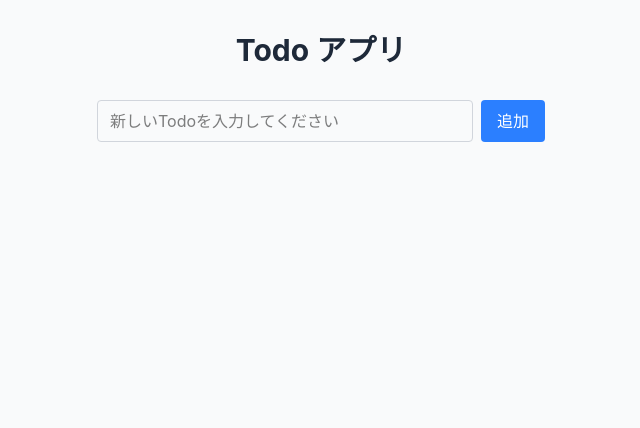
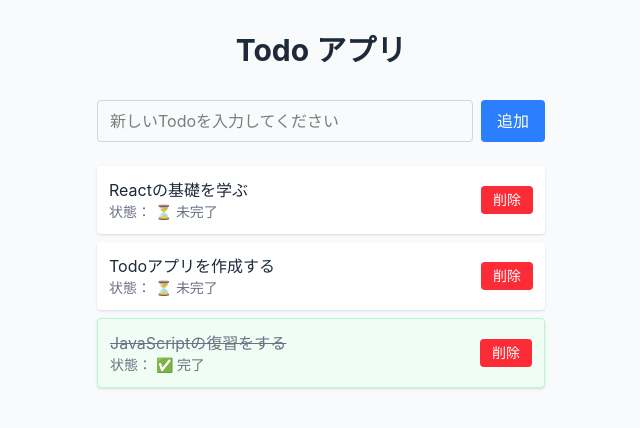
Before and after one commit to ko-ki-creator/react-todo-app, a React (Vite) app: page / in a window 1280 px wide. Shown: the top 428 px of the page, without its empty margins (319-959 px from the left). Built offline with nearby package versions, Linux system fonts and the light colour scheme.

Commit message:
commit19

```diff
--- a/src/App.jsx
+++ b/src/App.jsx
@@ -4,8 +4,24 @@ import TodoForm from "./TodoForm";
 
 export default function App() {
 
-  // 静的な配列をuseStateで管理するように変更
-  const [todos, setTodos] = useState([]); // 初期値を空の配列に変更
+  // 初期データを用意
+  const [todos, setTodos] = useState([
+    {
+      id: 1,
+      text: "Reactの基礎を学ぶ",
+      completed: false
+    },
+    {
+      id: 2,
+      text: "Todoアプリを作成する",
+      completed: false
+    },
+    {
+      id: 3,
+      text: "JavaScriptの復習をする",
+      completed: true
+    }
+  ]);
 
   // 新しいIDを生成する関数
   const generateNewId = () => {
@@ -25,6 +41,11 @@ export default function App() {
     setTodos([...todos, newTodo]);
   };
 
+  // Todo削除関数を追加
+  const deleteTodo = (id) => {
+    const updatedTodos = todos.filter(todo => todo.id !== id);
+    setTodos(updatedTodos);
+  };
 
   return (
     <div className="min-h-screen bg-gray-50 py-8">
@@ -37,7 +58,7 @@ export default function App() {
         <TodoForm onAddTodo={addTodo} />
 
         {/* Todo一覧を表示 */}
-        <TodoList todos={todos} />
+        <TodoList todos={todos} onDeleteTodo={deleteTodo} />
 
       </div>
     </div>
--- a/src/TodoItem.jsx
+++ b/src/TodoItem.jsx
@@ -1,10 +1,23 @@
-export default function TodoItem({ todo }) {
+export default function TodoItem({ todo, onDeleteTodo }) {
+
+    // 削除ボタンのクリック処理
+    const handleDelete = () => {
+
+        // 削除前に確認ダイアログを表示
+        const isConfirmed = window.confirm(` 「${todo.text}」を削除してもよろしいですか？`);
+
+        if (isConfirmed) {
+            onDeleteTodo(todo.id);
+        }
+    };
+
     return (
-        <div className={`p-3 rounded shadow ${
+        <div className={`p-3 rounded shadow flex justify-between items-center ${
                 todo.completed
                     ? 'bg-green-50 border border-green-200'
                     : 'bg-white'
             }`}>
+                <div className="flex-1">
                     <p className={` ${
                         todo.completed
                             ? 'text-gray-500 line-through'
@@ -16,5 +29,14 @@ export default function TodoItem({ todo }) {
                         状態： {todo.completed ? '✅ 完了' : '⏳ 未完了'}
                     </p>
                 </div>
+
+                {/* 削除ボタンを追加 */}
+                <button
+                    onClick={handleDelete}
+                    className="ml-4 px-3 py-1 bg-red-500 text-white text-sm rounded hover:bg-red-600 focus:outline-none"
+                >
+                    削除
+                </button>
+        </div>
     );
 }
--- a/src/TodoList.jsx
+++ b/src/TodoList.jsx
@@ -1,10 +1,14 @@
 import TodoItem from "./TodoItem";
 
-export default function TodoList({ todos }) {
+export default function TodoList({ todos, onDeleteTodo }) {
     return (
         <div className="space-y-2">
             {todos.map((todo) => (
-                <TodoItem key={todo.id} todo={todo} />
+                <TodoItem
+                    key={todo.id}
+                    todo={todo}
+                    onDeleteTodo={onDeleteTodo}
+                />
             ))}
         </div>
     );
```
Lines whose indentation alone changed are shown as unchanged.
